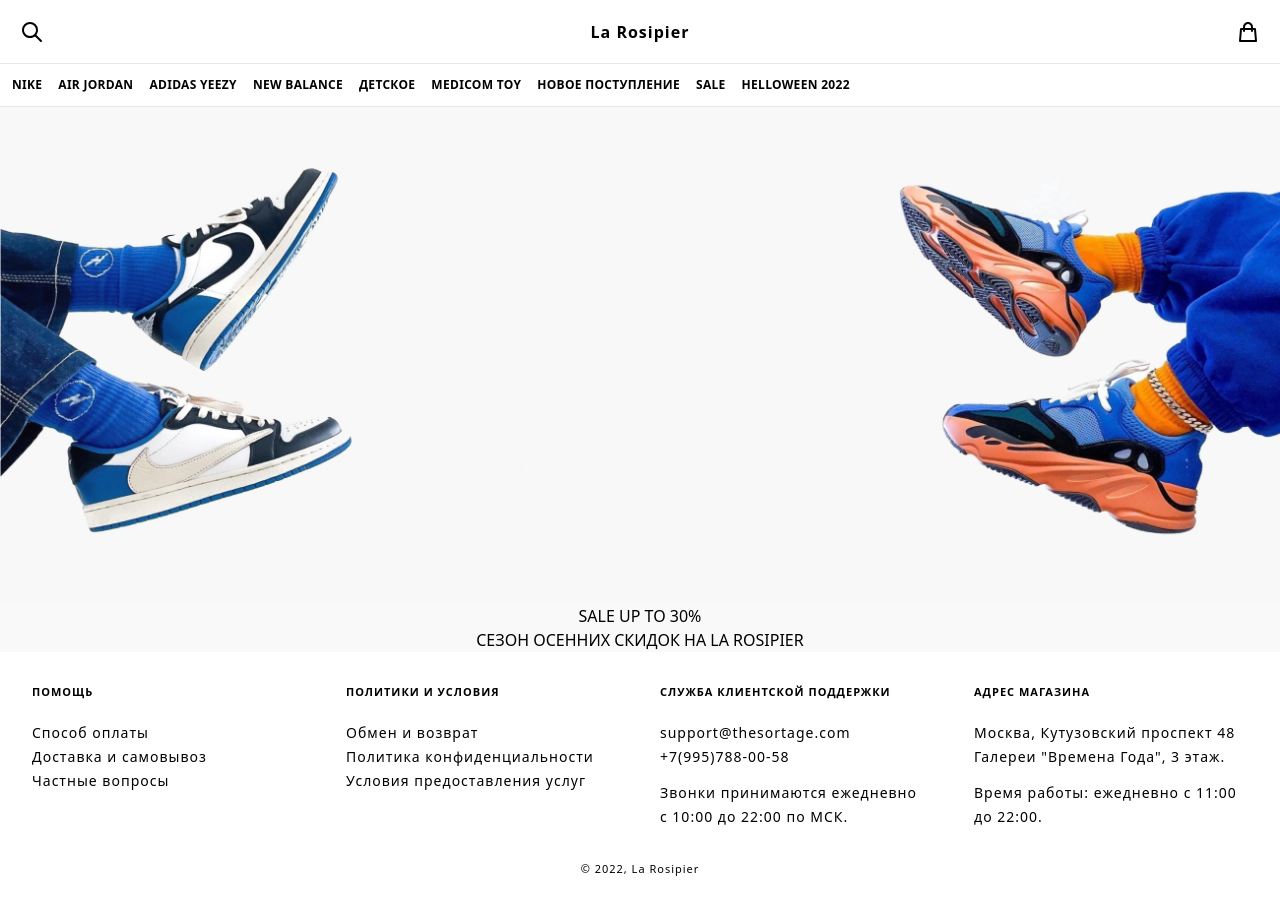
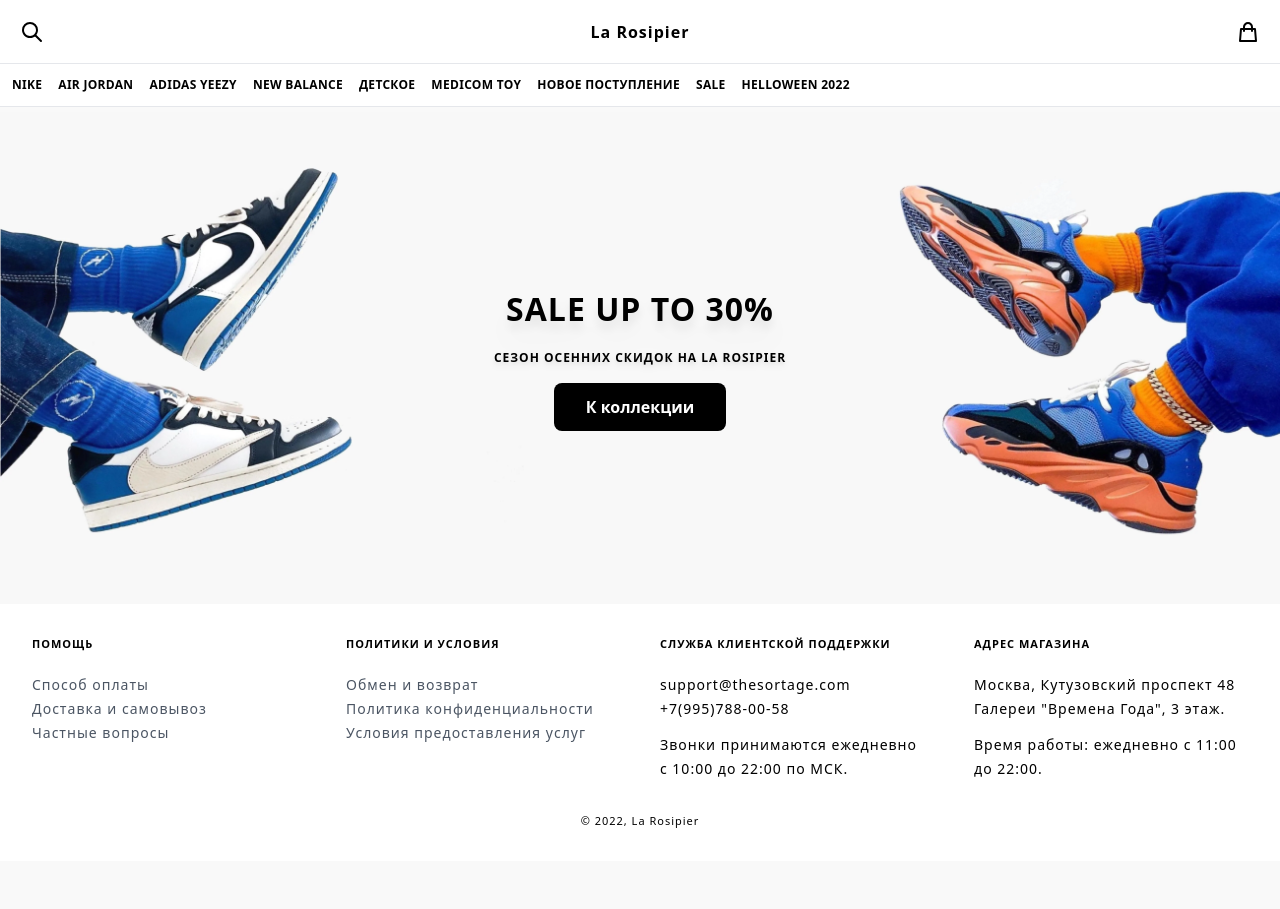
Before and after one commit to Gryaznykh-Ivan/La-Rosipier, a React (Create React App) app in the folder client/: page / in a window 1280 px wide. After the commit the page ends 861 px from the top, so only its background shows below. Built offline with nearby package versions, Linux system fonts and the light colour scheme.

Commit message:
bugs fixed

```diff
--- a/client/src/components/Footer.tsx
+++ b/client/src/components/Footer.tsx
@@ -8,17 +8,17 @@
                 <div className="max-w-[200px] md:max-w-none">
                     <div className="uppercase font-bold text-xxs mb-5">ПОМОЩЬ</div>
                     <div className="text-base">
-                        <NavLink to="/ways-of-payment" className={({ isActive }) => `block leading-6 text-${ isActive ? "black" : "gray-600" }`}>Способ оплаты</NavLink>
-                        <NavLink to="/delivery" className={({ isActive }) => `block leading-6 text-${ isActive ? "black" : "gray-600" }`}>Доставка и самовывоз</NavLink>
-                        <NavLink to="/faq" className={({ isActive }) => `block leading-6 text-${ isActive ? "black" : "gray-600" }`}>Частные вопросы</NavLink>
+                        <NavLink to="/ways-of-payment" className={({ isActive }) => `block leading-6 ${ isActive ? "text-black" : "text-gray-600" }`}>Способ оплаты</NavLink>
+                        <NavLink to="/delivery" className={({ isActive }) => `block leading-6 ${ isActive ? "text-black" : "text-gray-600" }`}>Доставка и самовывоз</NavLink>
+                        <NavLink to="/faq" className={({ isActive }) => `block leading-6 ${ isActive ? "text-black" : "text-gray-600" }`}>Частные вопросы</NavLink>
                     </div>
                 </div>
                 <div className="max-w-[200px] md:max-w-none">
                     <div className="uppercase font-bold text-xxs mb-5">ПОЛИТИКИ И УСЛОВИЯ</div>
                     <div className="text-base">
-                        <NavLink to="/refund-policy" className={({ isActive }) => `block leading-6 text-${ isActive ? "black" : "gray-600" }`}>Обмен и возврат</NavLink>
-                        <NavLink to="/privacy-policy" className={({ isActive }) => `block leading-6 text-${ isActive ? "black" : "gray-600" }`}>Политика конфиденциальности</NavLink>
-                        <NavLink to="/terms-of-service" className={({ isActive }) => `block leading-6 text-${ isActive ? "black" : "gray-600" }`}>Условия предоставления услуг</NavLink>
+                        <NavLink to="/refund-policy" className={({ isActive }) => `block leading-6 ${ isActive ? "text-black" : "text-gray-600" }`}>Обмен и возврат</NavLink>
+                        <NavLink to="/privacy-policy" className={({ isActive }) => `block leading-6 ${ isActive ? "text-black" : "text-gray-600" }`}>Политика конфиденциальности</NavLink>
+                        <NavLink to="/terms-of-service" className={({ isActive }) => `block leading-6 ${ isActive ? "text-black" : "text-gray-600" }`}>Условия предоставления услуг</NavLink>
                     </div>
                 </div>
                 <div className="max-w-[200px] md:max-w-none">
--- a/client/src/components/accordions/QuestionAccordion.tsx
+++ b/client/src/components/accordions/QuestionAccordion.tsx
@@ -17,8 +17,8 @@
     return (
         <div className="w-full">
             <div className={`flex justify-between items-center py-3 cursor-pointer hover:bg-gray-100 rounded-lg px-4 ${isOpened && "bg-gray-100"}`} onClick={onToggle}>
-                <div className={`font-${isOpened ? "semibold" : "normal"}`}>{question}</div>
-                <div className={`ml-2 transition-transform duration-300 -rotate-${isOpened ? "45" : "0"}`}>
+                <div className={`${isOpened ? "font-semibold" : "font-normal"}`}>{question}</div>
+                <div className={`ml-2 transition-transform duration-300 ${isOpened ? "rotate-45" : "rotate-0"}`}>
                     <PlusIcon />
                 </div>
             </div>
--- a/client/src/components/banners/SaleUpTo30Precent.tsx
+++ b/client/src/components/banners/SaleUpTo30Precent.tsx
@@ -2,11 +2,12 @@
 
 export default function SaleUpTo30Precent() {
   return (
-    <div className="relative">
+    <div className="relative h-full">
         <img src={`${ process.env.PUBLIC_URL }/assets/images/sale-up-to-30-precent.jpg`} alt="" />
-        <div className="flex flex-col items-center">
-            <div className="">SALE UP TO 30%</div>
-            <div className="">СЕЗОН ОСЕННИХ СКИДОК НА LA ROSIPIER</div>
+        <div className="flex flex-col items-center space-y-4 p-4 md:absolute md:justify-center inset-0">
+            <div className="text-3xl font-bold drop-shadow-xl">SALE UP TO 30%</div>
+            <div className="text-xs font-semibold drop-shadow-md">СЕЗОН ОСЕННИХ СКИДОК НА LA ROSIPIER</div>
+            <button className="py-3 px-8 bg-black text-white rounded-lg font-semibold">К коллекции</button>
         </div>
     </div>
   )
```
